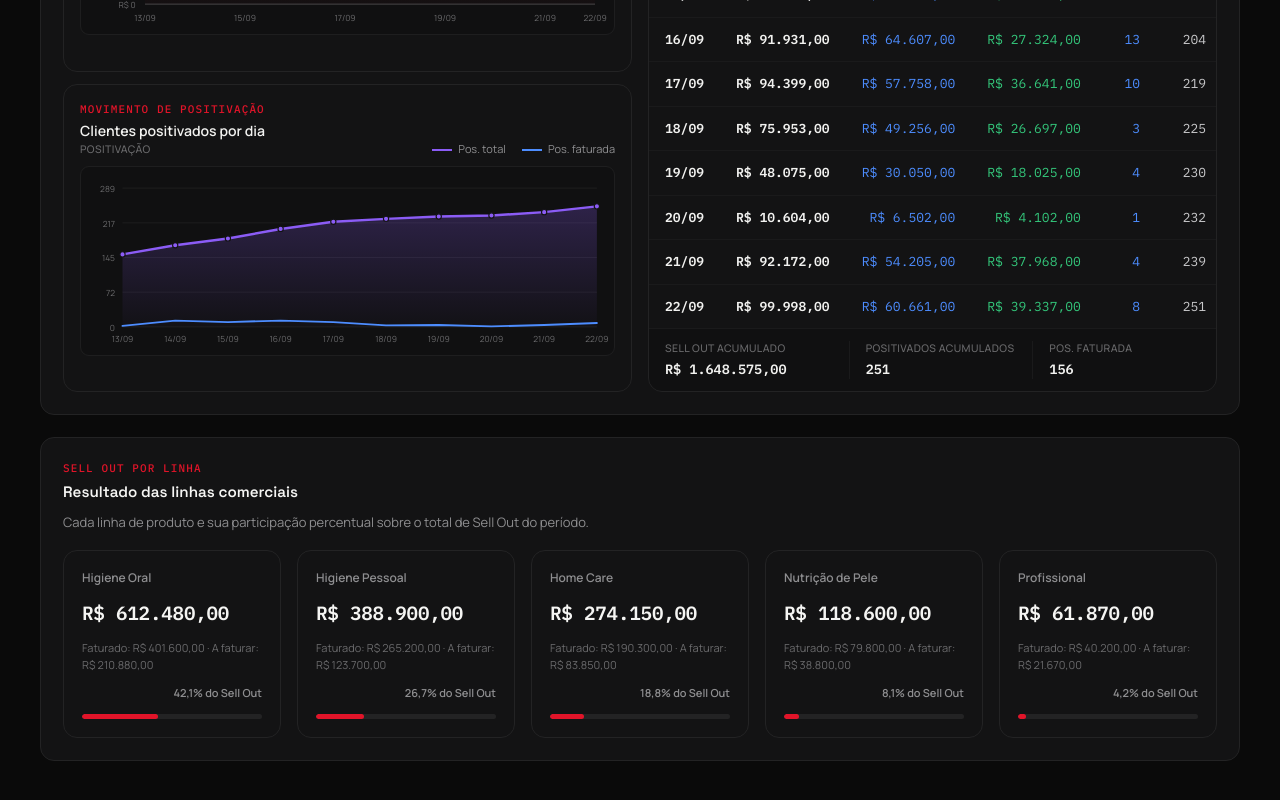
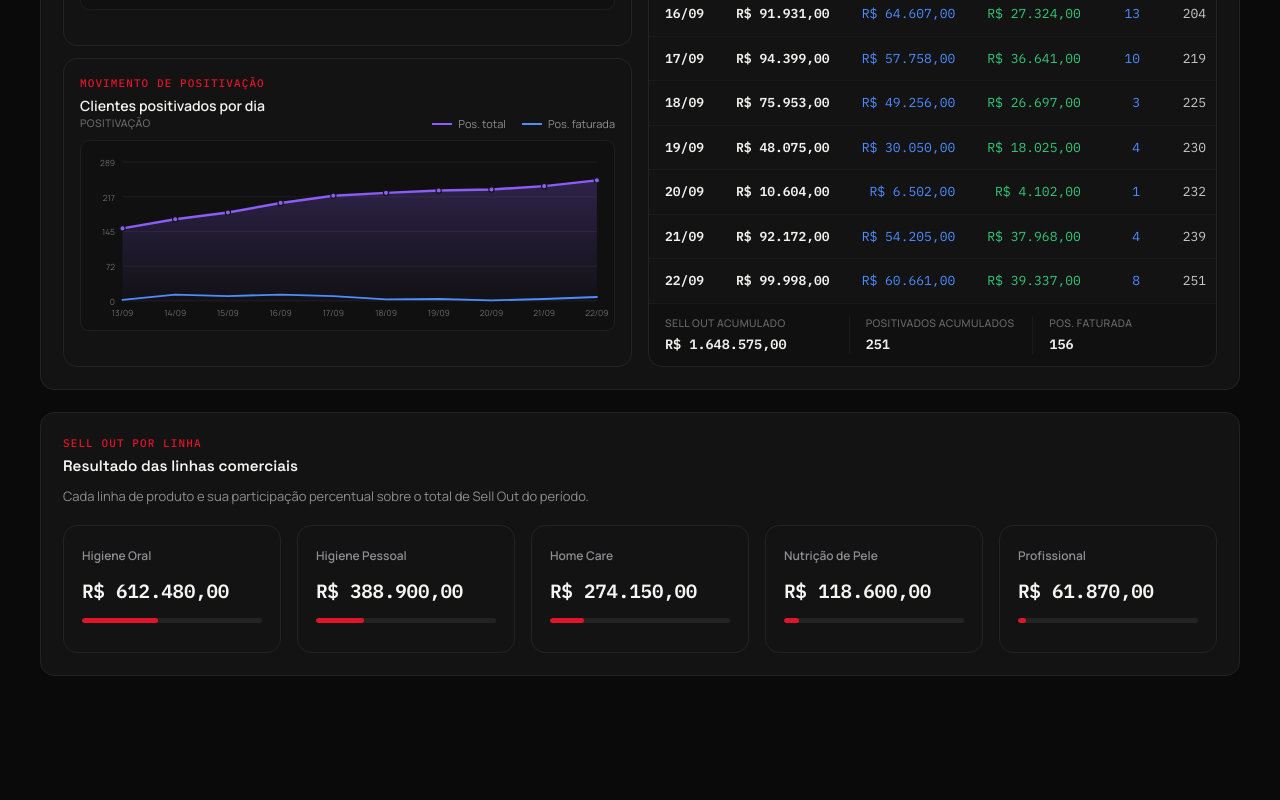
Before and after one commit to luisfernandotriunfante-bit/blue_jacket_v2, a React (Vite) app: page / in a window 1280 px wide. Shown: the part 926-1726 px from the top of the page. After the commit the page ends 1642 px from the top, so only its background shows below. Built offline with nearby package versions, Linux system fonts and the light colour scheme.

Commit message:
Update Panel.tsx

```diff
--- a/src/components/Panel.tsx
+++ b/src/components/Panel.tsx
@@ -37,33 +37,40 @@ export function PanelSectionHeader({ eyebrow, title, description, action }: {
   );
 }
 
+// Matches the "Painel PEX" KPI card model exactly: label row (with an
+// optional attention badge), a big mono value with an inline muted
+// suffix baseline-aligned next to it, an optional thin progress bar
+// (no text riding on it — the suffix already carries that), and an
+// optional small caption underneath for the precise figure.
 export type PanelKpiProps = {
   label: string;
   value: ReactNode;
-  detail?: ReactNode;
+  suffix?: ReactNode;
+  caption?: ReactNode;
   progress?: number | null;
-  progressLabel?: string;
   tone?: 'default' | 'attention';
+  badge?: string;
 };
 
-export function PanelKpi({ label, value, detail, progress, progressLabel, tone = 'default' }: PanelKpiProps) {
+export function PanelKpi({ label, value, suffix, caption, progress, tone = 'default', badge }: PanelKpiProps) {
   const hasProgress = progress !== undefined;
   const safeProgress = progress == null ? null : Math.max(0, Math.min(1, progress));
   return (
     <div className="panel-kpi" data-tone={tone}>
-      <div className="panel-kpi-head">
+      <div className="panel-kpi-top">
         <span className="panel-kpi-label">{label}</span>
+        {badge ? <span className="panel-kpi-badge">{badge}</span> : null}
       </div>
-      <span className="panel-kpi-value">{value}</span>
-      {detail ? <span className="panel-kpi-detail">{detail}</span> : null}
+      <div className="panel-kpi-value-row">
+        <span className="panel-kpi-value">{value}</span>
+        {suffix ? <span className="panel-kpi-suffix">{suffix}</span> : null}
+      </div>
       {hasProgress ? (
-        <>
-          {progressLabel ? <span className="panel-kpi-progress-copy">{progressLabel}</span> : null}
-          <div className={`panel-kpi-progress${safeProgress === null ? ' is-empty' : ''}`}>
-            <span style={{ width: safeProgress === null ? '0%' : `${safeProgress * 100}%` }} />
-          </div>
-        </>
+        <div className={`panel-kpi-progress${safeProgress === null ? ' is-empty' : ''}`}>
+          <span style={{ width: safeProgress === null ? '0%' : `${safeProgress * 100}%` }} />
+        </div>
       ) : null}
+      {caption ? <span className="panel-kpi-caption">{caption}</span> : null}
     </div>
   );
 }
```
